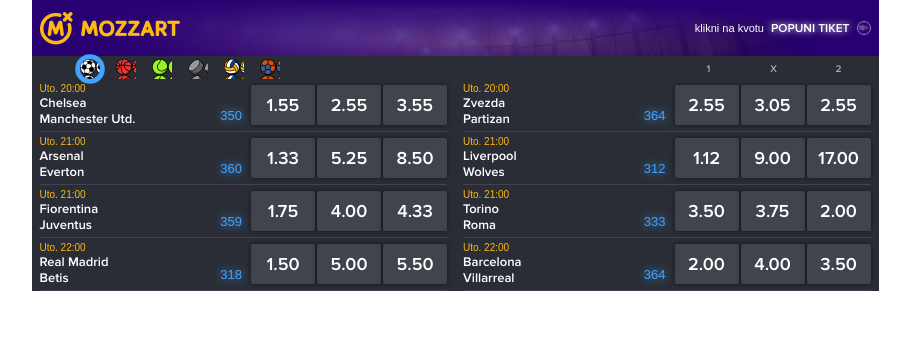
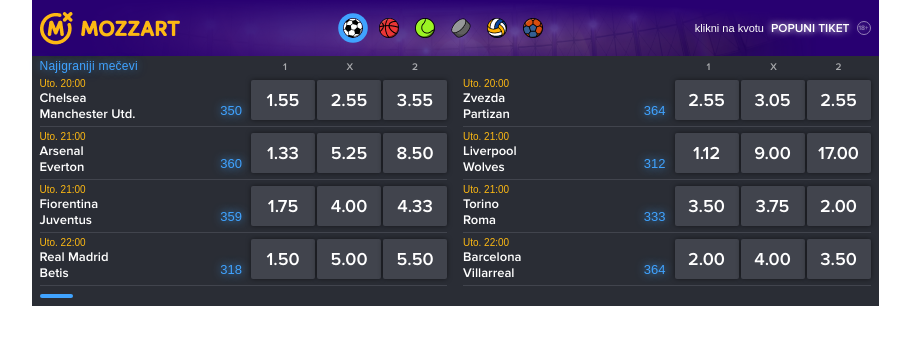
Before and after one commit to slm4-milan/mozzart-widget, a Vue app: page / in a window 1280 px wide. Shown: the top 344 px of the page, without its empty margins (185-1095 px from the left). Built offline with nearby package versions, Linux system fonts and the light colour scheme; a web font is replaced by a local one.

Commit message:
[mozzart-widget]-ubacena-paginacija-ilic

```diff
--- a/package.json
+++ b/package.json
@@ -10,6 +10,7 @@
   "dependencies": {
     "core-js": "^3.8.3",
     "vue": "^3.2.13",
+    "vue-cat-carousel": "^0.9.3-6",
     "vue-router": "^4.0.15",
     "vuex": "^4.0.2"
   },
--- a/src/App.vue
+++ b/src/App.vue
@@ -12,8 +12,15 @@
   data() {
     return {};
   },
+  computed: {
+    width() {
+      return this.$store.getters.getWindowWidth;
+    },
+  },
   created() {
     window.addEventListener("resize", this.onResize);
+    this.$store.commit('setWindowWidth', window.innerWidth);
+    this.setItemsPerPage(this.width)
   },
   unmounted() {
     window.removeEventListener("resize", this.onResize);
@@ -21,7 +28,24 @@
   methods: {
     onResize() {
       this.$store.commit('setWindowWidth', window.innerWidth);
+      this.setItemsPerPage(this.width)
+      console.log(this.$store.getters.getNumOfPages)
     },
+    setItemsPerPage(width) {
+      console.log(this.width)
+      if (width >= 538) {
+        console.log('najveci')
+        this.$store.commit('setItemsPerPage', 8);
+      } else if (width > 361 && width <= 537) {
+        console.log('srednji')
+
+        this.$store.commit('setItemsPerPage', 4);
+      } else if (width <= 361) {
+        console.log('usao u minimum')
+        this.$store.commit('setItemsPerPage', 3);
+      }
+    },
+
   },
 
 }
--- a/src/components/BettingPair.vue
+++ b/src/components/BettingPair.vue
@@ -21,7 +21,6 @@
 
 <script>
 import BetButton from "@/components/BetButton";
-
 
 export default {
   props: ['time', 'team1', 'team2', 'numOfGames', 'odds', 'id'],
--- a/src/components/TheMain.vue
+++ b/src/components/TheMain.vue
@@ -33,11 +33,17 @@
         </div>
       </div>
     </div>
-
-    <betting-pair v-for="pair in pairs" :key="pair.gameId" :id="pair.gameId"
+    <betting-pair v-for="pair in pairsPerPage" :key="pair.gameId" :id="pair.gameId"
                   :time="pair.time" :team1="pair.pairs[0].name"
                   :team2="pair.pairs[1].name" :numOfGames="pair.numberOfGames"
-                  :odds="pair.offer"></betting-pair>
+                  :odds="pair.offer">
+
+    </betting-pair>
+    <div class="d-flex align-items-center carousel-wrapper">
+      <div @click="setActivePage(index)" v-for="index in numOfButtons" :key="index"
+           class="carousel" :class="{'carousel-active': this.activePage === index}"></div>
+
+    </div>
 
   </section>
 </template>
@@ -48,11 +54,22 @@
 
 export default {
   name: "TheMain",
-  components: {BettingPair, TheNav},
+  components: {
+    BettingPair, TheNav
+  },
   data() {
     return {};
   },
   computed: {
+    pairsPerPage() {
+      const firstIndex = (this.activePage - 1) * this.itemsPerPage;
+      const lastIndex = this.activePage * this.itemsPerPage;
+
+      return this.pairs.slice(firstIndex, lastIndex);
+    },
+    numOfButtons() {
+      return this.$store.getters.getNumOfPages;
+    },
     pairs() {
       return this.$store.getters.activeSportPairs;
     },
@@ -62,6 +79,21 @@
     width() {
       return this.$store.getters.getWindowWidth;
     },
+
+    activePage() {
+      return this.$store.getters.getActivePage;
+    },
+    itemsPerPage() {
+      return this.$store.getters.getNumOfItemsPerPage;
+    },
+  },
+  methods: {
+    setActivePage(pageNum) {
+      this.$store.commit('setActivePage', pageNum)
+    },
+  },
+  created() {
+    this.$store.commit('setNumOfPages', this.pairs.length);
   },
 }
 
@@ -116,6 +148,24 @@
 
 }
 
+.carousel {
+  width: 33px;
+  height: 4px;
+  background: rgba(255, 255, 255, 0.3);
+  border-radius: 8px;
+  margin-left: 8px;
+  cursor: pointer;
+}
+
+.carousel-active {
+  background: #40A3FF;
+
+}
+
+.carousel-wrapper {
+  padding: 8px 0;
+}
+
 @media screen and (max-width: 687px) {
   .tip-1x2 {
     width: 40px;
@@ -144,6 +194,15 @@
     width: 44px;
     margin-left: 1px !important;
   }
+
+  .tip {
+    margin-left: 2px;
+    width: calc(50% - 10px);
+  }
+
+  .tip-2 {
+    width: calc(50% - 10px);
+  }
 }
 
 </style>
--- a/src/store.js
+++ b/src/store.js
@@ -3,6 +3,11 @@
 const store = createStore({
     state() {
         return {
+            pagination: {
+                activePage: 1,
+                itemsPerPage: 2,
+                totalPages: null,
+            },
             windowWidth: '',
             activeSport: 'football',
             selectedTip: null,
@@ -1244,6 +1249,24 @@
         setWindowWidth(state, width) {
             state.windowWidth = width
         },
+
+        setItemsPerPage(state, itemsPerPage) {
+            state.pagination.itemsPerPage = itemsPerPage;
+        },
+
+        setNumOfPages(state, totalItems) {
+            const remainder = totalItems % state.pagination.itemsPerPage;
+            if (remainder > 0) {
+                state.pagination.totalPages = Math.floor(totalItems / state.pagination.itemsPerPage) + 1;
+            } else {
+                state.pagination.totalPages = totalItems / state.pagination.itemsPerPage;
+            }
+        },
+        setActivePage(state, pageNum) {
+            state.pagination.activePage = pageNum;
+        },
+
+
     },
     getters: {
         activeSport(state) {
@@ -1259,7 +1282,16 @@
         getWindowWidth(state) {
             return state.windowWidth;
         },
+        getNumOfPages(state) {
+            return state.pagination.totalPages
+        },
+        getActivePage(state) {
+            return state.pagination.activePage;
+        },
 
+        getNumOfItemsPerPage(state) {
+            return state.pagination.itemsPerPage
+        },
     }
 });
 
```
Also changed, not shown: 1 other file (tests, documents, lock files or other folders).
